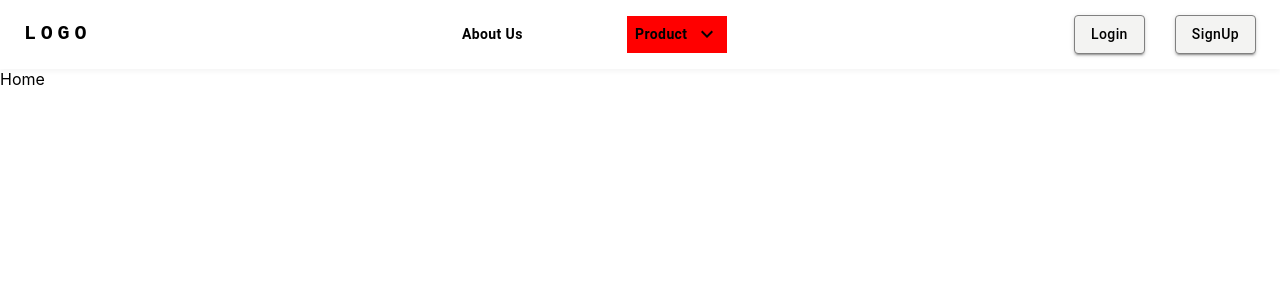
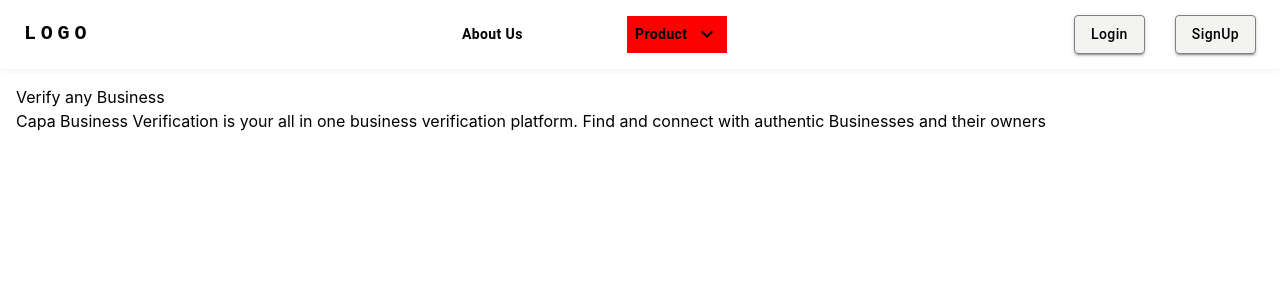
Before and after one commit to rholibobo/capa_business_verification, a React (Create React App) app: page / in a window 1280 px wide. Shown: the top 300 px of the page. Built offline with nearby package versions, Linux system fonts and the light colour scheme; no server answers; the HTML template or start-up script is replaced by a standard one.

Commit message:
update Navbar.jsx, Home.jsx and src/index.css

```diff
--- a/src/Pages/Home/Home.jsx
+++ b/src/Pages/Home/Home.jsx
@@ -2,7 +2,12 @@
 
 const Home = () => {
   return (
-    <div>Home</div>
+    <>
+    <div className='p-4'>
+      <h1>Verify any Business </h1>
+      <p>Capa Business Verification is your all in one business verification platform. Find and connect with authentic Businesses and their owners</p>
+    </div>
+    </>
   )
 }
 
--- a/src/index.css
+++ b/src/index.css
@@ -1,3 +1,7 @@
+@tailwind base;
+@tailwind components;
+@tailwind utilities;
+
 body {
   margin: 0;
   font-family: -apple-system, BlinkMacSystemFont, 'Segoe UI', 'Roboto', 'Oxygen',
```
